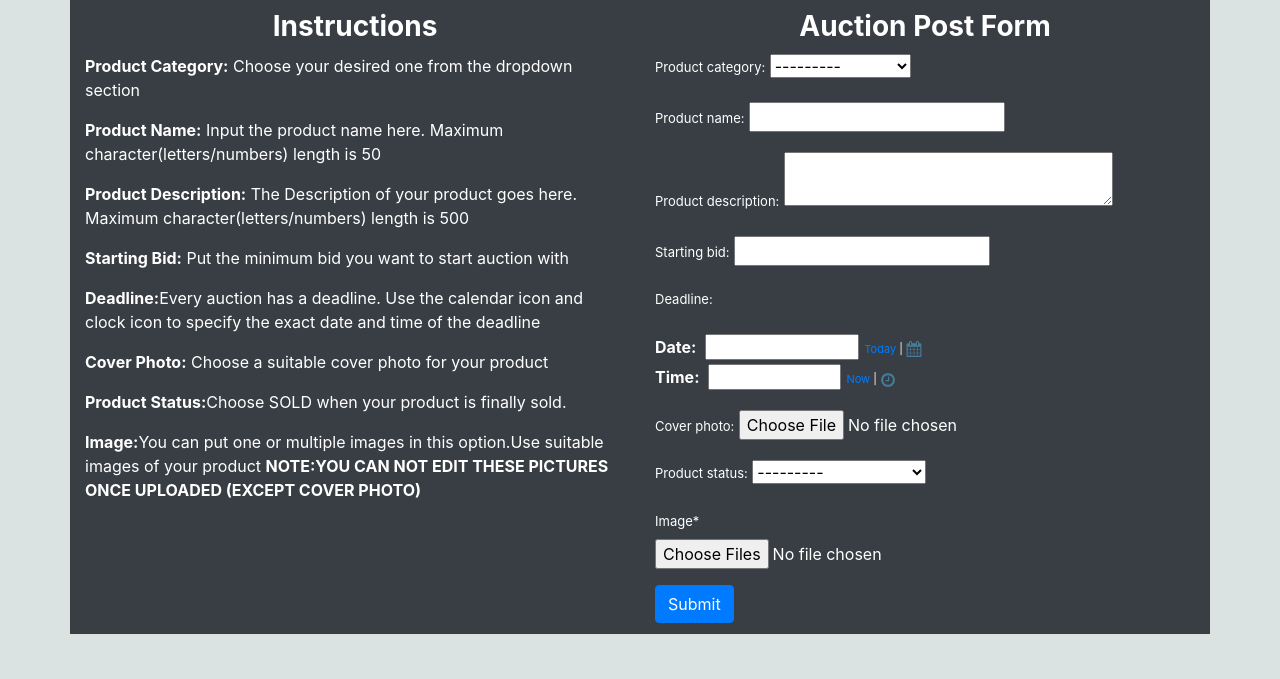
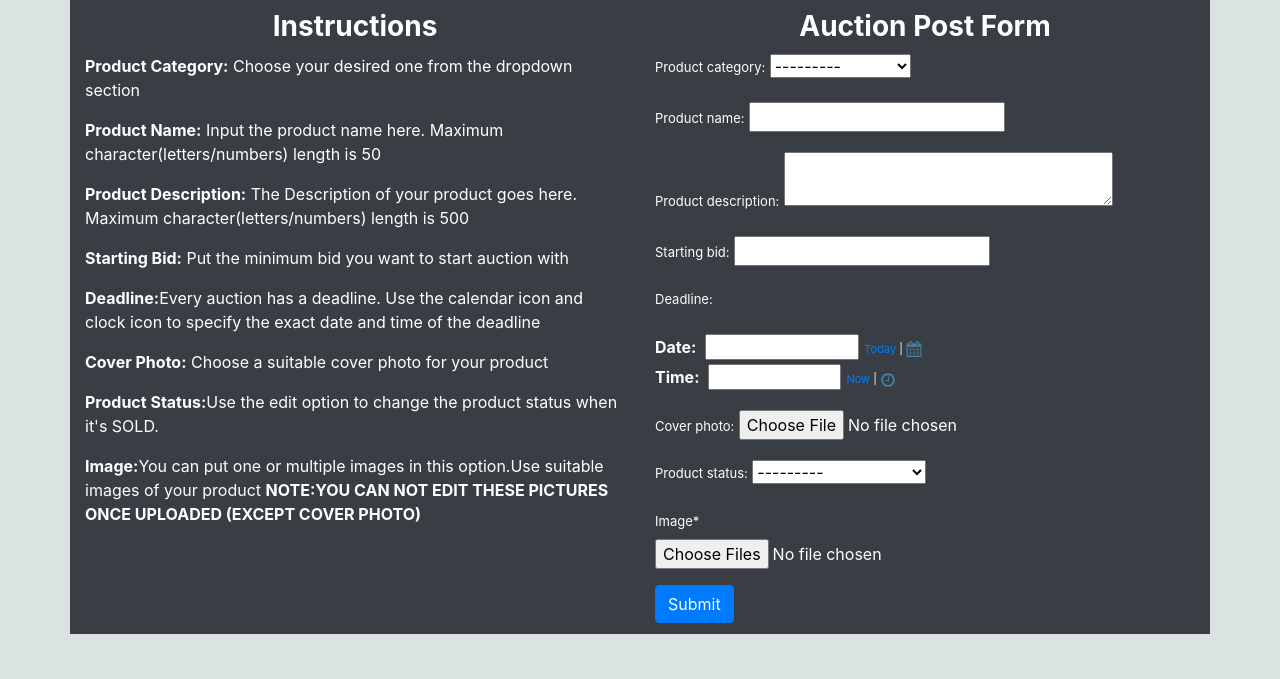
Before and after one commit to Sadman25/Auction-Site, a Django app: page /auction/createAuction in a window 1280 px wide. Shown: the part 121-800 px from the top of the page. Run offline with Django 3.2, Linux system fonts and the light colour scheme; data comes from the database, SQL or seed files in the repository; some libraries are stand-ins or nearby versions.

Commit message:
#3 information added to create auction posts

```diff
--- a/AuctionSite/auction/templates/create_auction.html
+++ b/AuctionSite/auction/templates/create_auction.html
@@ -13,7 +13,7 @@
             <p><b>Starting Bid:</b> Put the minimum bid you want to start auction with</p>
             <p><b>Deadline:</b>Every auction has a deadline. Use the calendar icon and clock icon to specify the exact date and time of the deadline</p>
             <p><b>Cover Photo:</b> Choose a suitable cover photo for your product</p>
-            <p><b>Product Status:</b>Choose SOLD when your product is finally sold.</p>
+            <p><b>Product Status:</b>Use the edit option to change the product status when it's SOLD.</p>
             <p><b>Image:</b>You can put one or multiple images in this option.Use suitable images of your product <b>NOTE:YOU CAN NOT EDIT THESE PICTURES ONCE UPLOADED (EXCEPT COVER PHOTO)</b></p>
         </div>
         <div class="col-lg-6">
```
